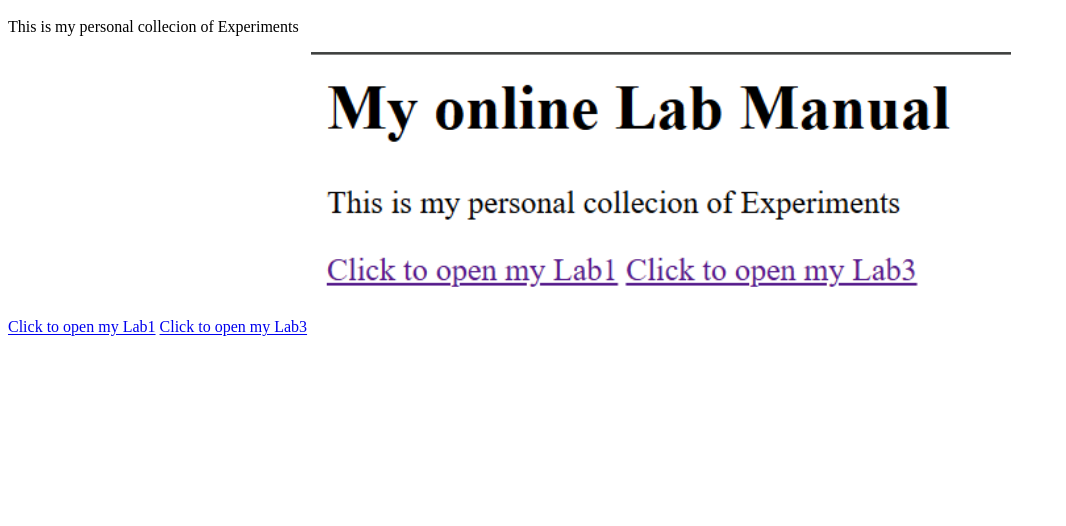
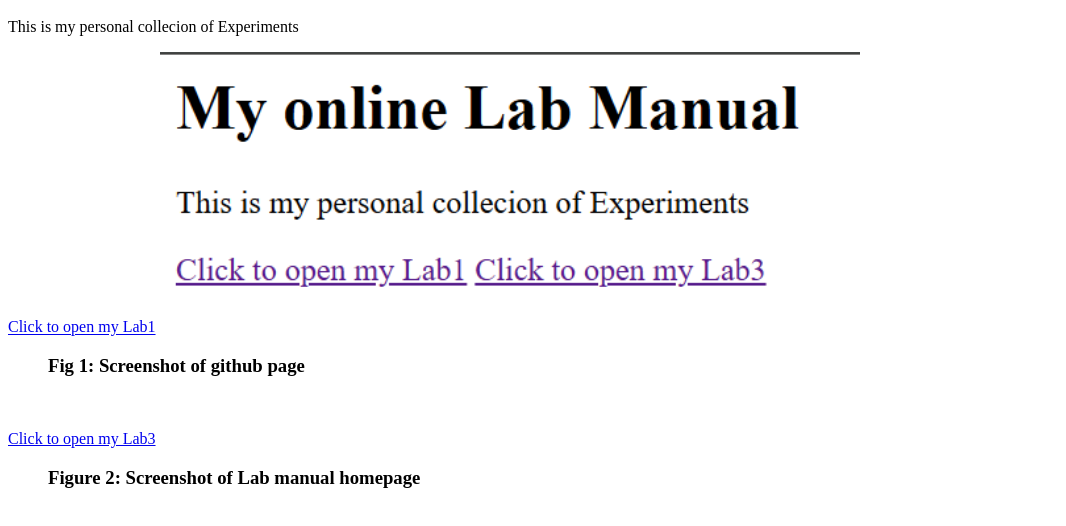
Before and after one commit to Abuzar7514/Abuzarlabmanualweb, a plain HTML site: page index.html in a window 1280 px wide. Shown: the part 48-574 px from the top of the page, without its empty margins (0-1066 px from the left). Drawn offline with Linux system fonts and the light colour scheme.

Commit message:
Update index.html

```diff
--- a/index.html
+++ b/index.html
@@ -1,9 +1,15 @@
 <h1>My online Lab Manual</h1>
 
 <p>This is my personal collecion of Experiments</p>
+<a href="lab1.html">Click to open my Lab1</a>
 
+<img src="ss1.PNG" alt="" width="700">
+<figure>
+    <caption><h3><b>Fig 1: Screenshot of github page</b></h3><br></caption>
+</figure>
 
+<a href="lab33.html">Click to open my Lab3</a>
 
-<a href="lab1.html">Click to open my Lab1</a>
-<a href="lab33.html">Click to open my Lab3</a>
-<img src="ss1.PNG" alt="" width="700">
+<figure>
+    <caption><h3><b>Figure 2: Screenshot of Lab manual homepage</b></h3><br></caption>
+</figure>
```
